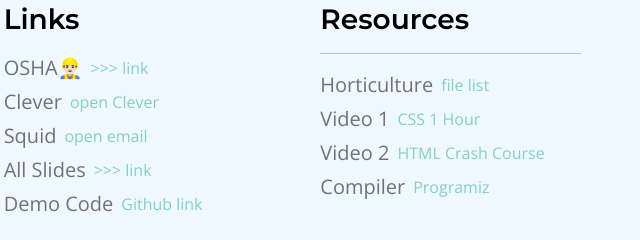
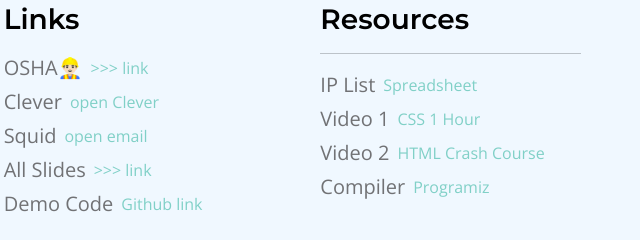
Before and after one commit to mrrexxwei/cteitshop, a plain HTML site: page sophomore.html in a window 1280 px wide. Shown: the part 1779-2019 px from the top of the page, 585-1225 px from the left. Drawn offline with nearby package versions, Linux system fonts and the light colour scheme.

```diff
--- a/sophomore.html
+++ b/sophomore.html
@@ -493,9 +493,9 @@
                             <h4 class="mb-3">Resources</h4>
                             <hr>
                             <p class="d-flex align-items-center mb-1">
-                                <span class="me-2">Horticulture</span>
-                                <a href="https://docs.google.com/document/d/1k1t021r8UK15ZUU5t1_vNP-ny7o2WC5VAXEPz2JGVBk/edit?usp=sharing" class="site-footer-link" target="_blank">
-                                    file list
+                                <span class="me-2">IP List</span>
+                                <a href="https://docs.google.com/spreadsheets/d/14AQYd_nJu1k6fscHMg5rP2zv994390x20Fe3zlSu9I0/edit?usp=sharing" class="site-footer-link" target="_blank">
+                                    Spreadsheet
                                 </a>
                             </p>
                             <p class="d-flex align-items-center mb-1">
```
